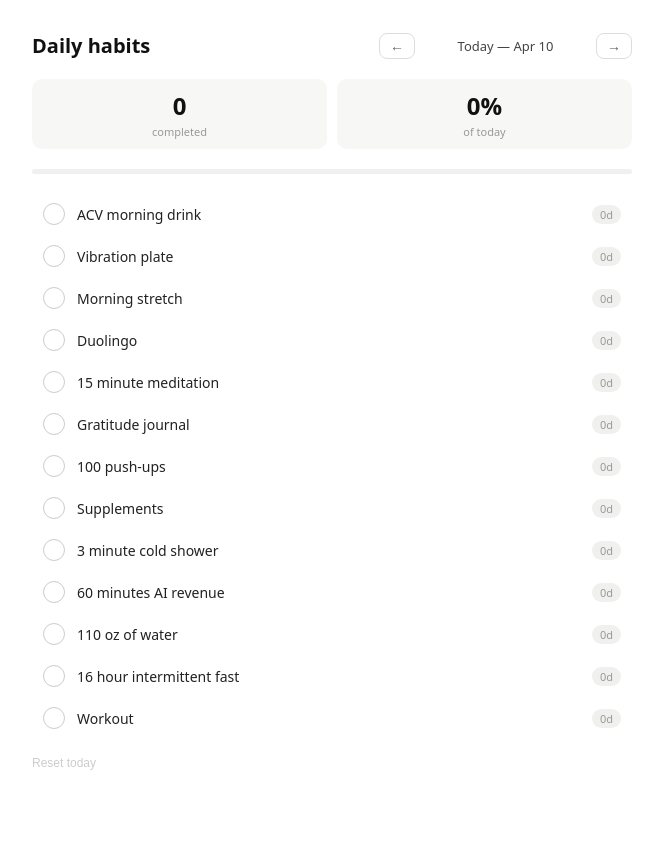
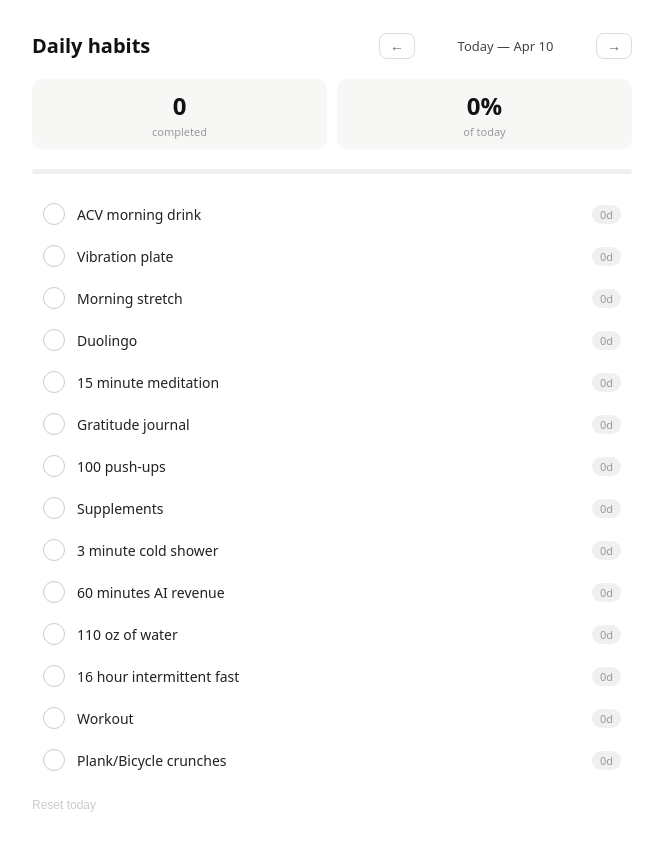
Before and after one commit to akin4ut-tech/habit-tracker, a React (Vite) app: page / in a window 1280 px wide. Shown: the whole page, without its empty margins (308-971 px from the left). Before the commit the page ends 806 px from the top, so only its background shows below. Built offline with nearby package versions, Linux system fonts and the light colour scheme.

Commit message:
Add Plank/Bicycle crunches daily habit

```diff
--- a/src/App.jsx
+++ b/src/App.jsx
@@ -14,6 +14,7 @@ const HABITS = [
   { id: "water",      name: "110 oz of water" },
   { id: "fasting",    name: "16 hour intermittent fast" },
   { id: "workout",    name: "Workout" },
+    { id: "plank",    name: "Plank/Bicycle crunches" },
 ];
 
 const TOTAL = HABITS.length;
```
